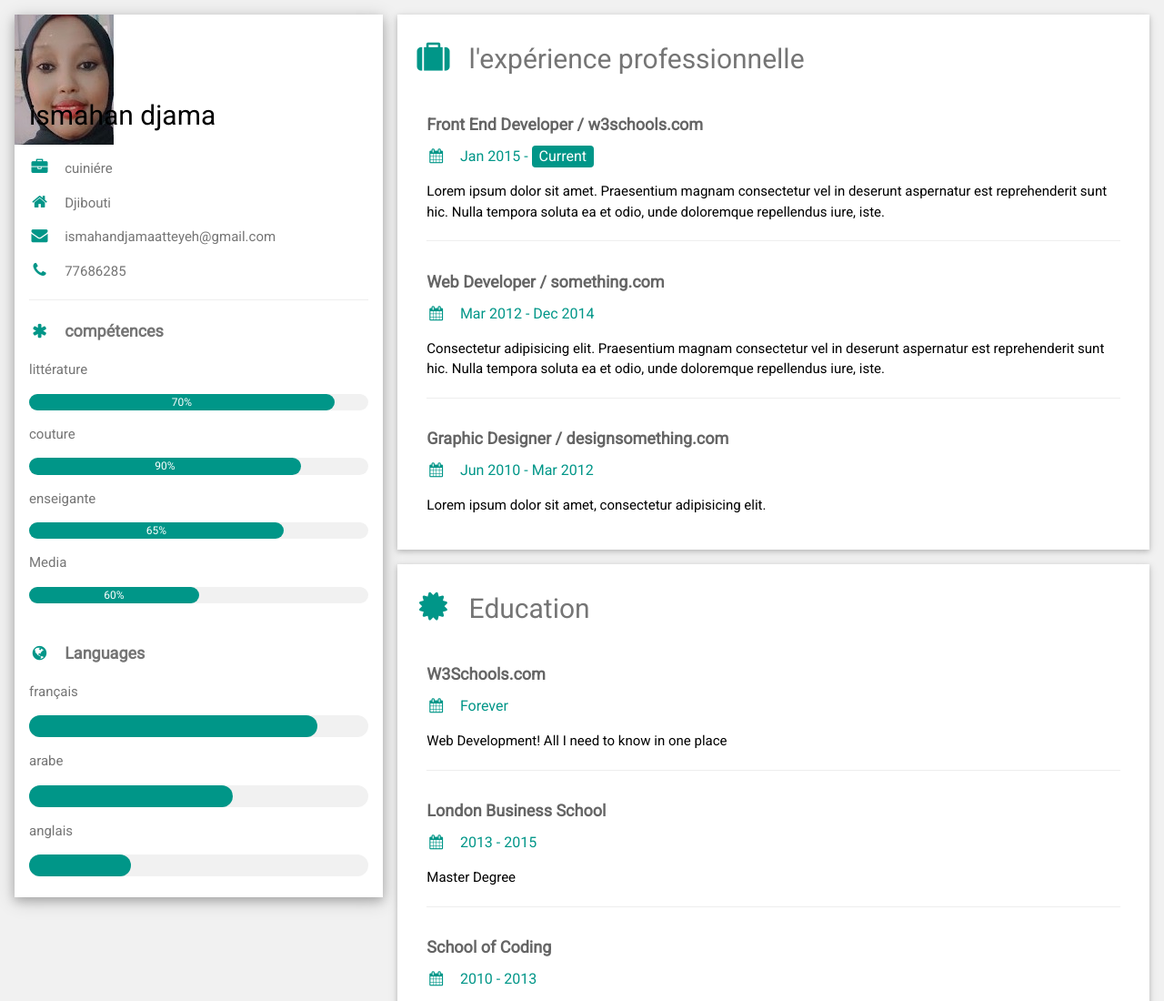
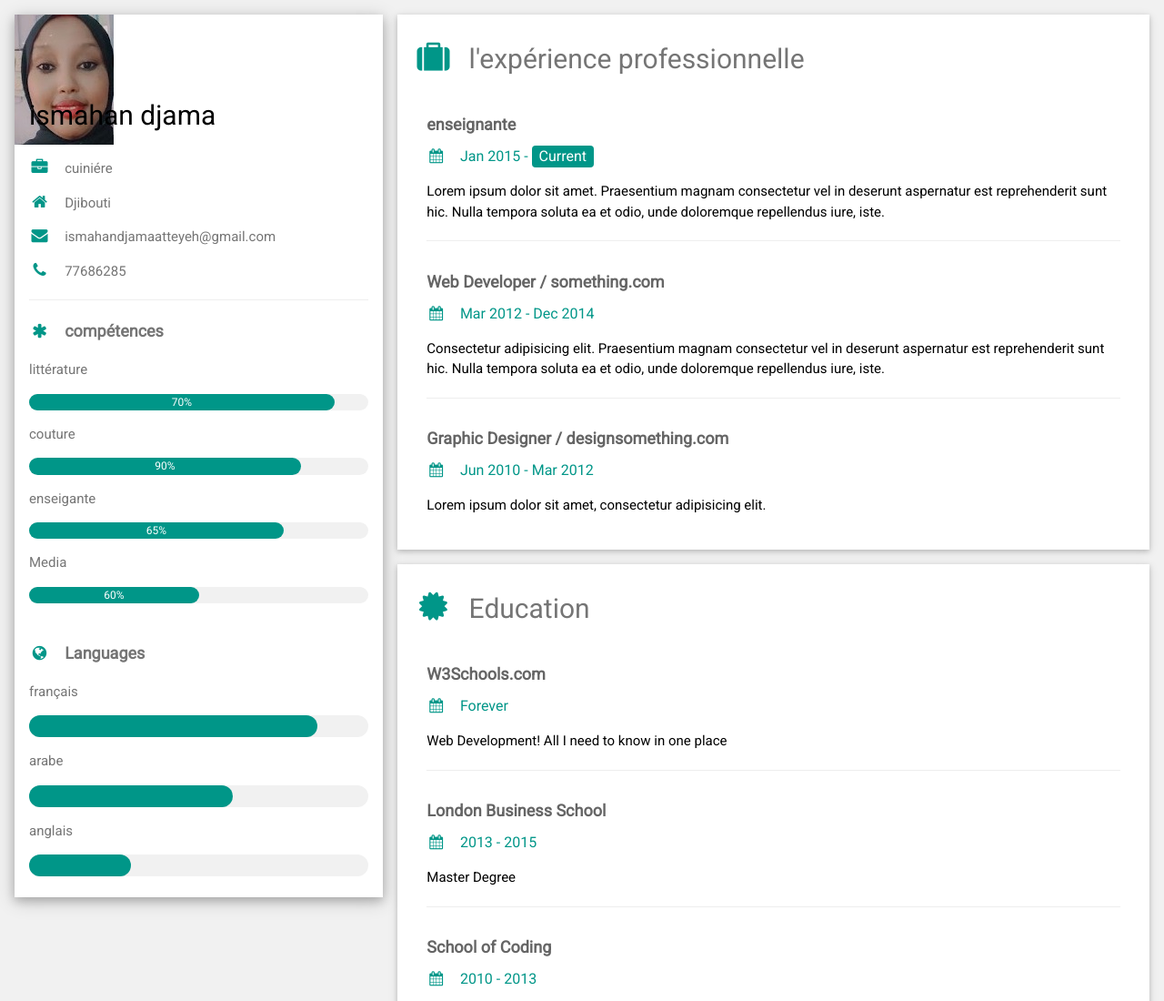
Before and after one commit to ismahandjama/ismahan-djama, a website: page index.html in a window 1280 px wide. Shown: the top 1100 px of the page at 91% size. Drawn offline with nearby package versions, Linux system fonts and the light colour scheme.

Commit message:
traduction en français

```diff
--- a/index.html
+++ b/index.html
@@ -80,7 +80,7 @@
       <div class="w3-container w3-card w3-white w3-margin-bottom">
         <h2 class="w3-text-grey w3-padding-16"><i class="fa fa-suitcase fa-fw w3-margin-right w3-xxlarge w3-text-teal"></i>l'expérience professionnelle</h2>
         <div class="w3-container">
-          <h5 class="w3-opacity"><b>Front End Developer / w3schools.com</b></h5>
+          <h5 class="w3-opacity"><b>enseignante</b></h5>
           <h6 class="w3-text-teal"><i class="fa fa-calendar fa-fw w3-margin-right"></i>Jan 2015 - <span class="w3-tag w3-teal w3-round">Current</span></h6>
           <p>Lorem ipsum dolor sit amet. Praesentium magnam consectetur vel in deserunt aspernatur est reprehenderit sunt hic. Nulla tempora soluta ea et odio, unde doloremque repellendus iure, iste.</p>
           <hr>
```
